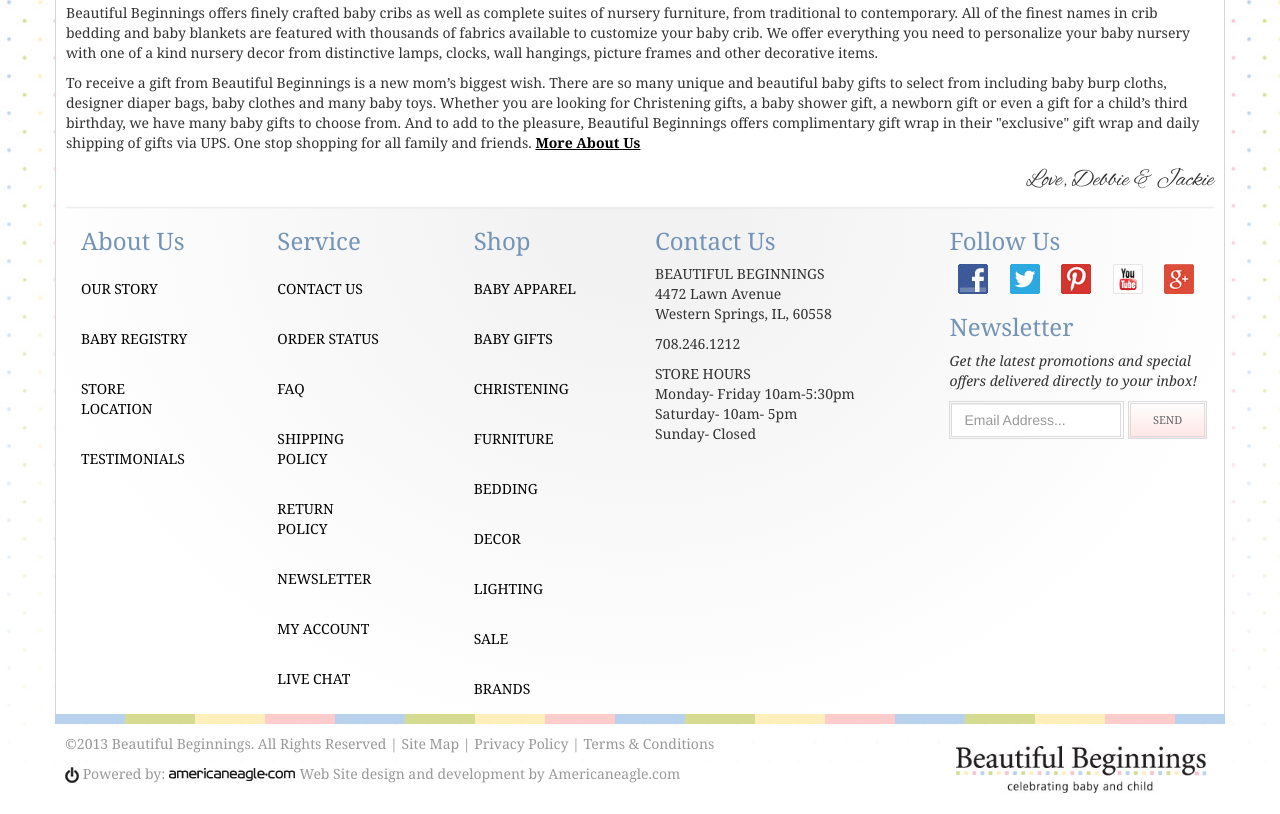
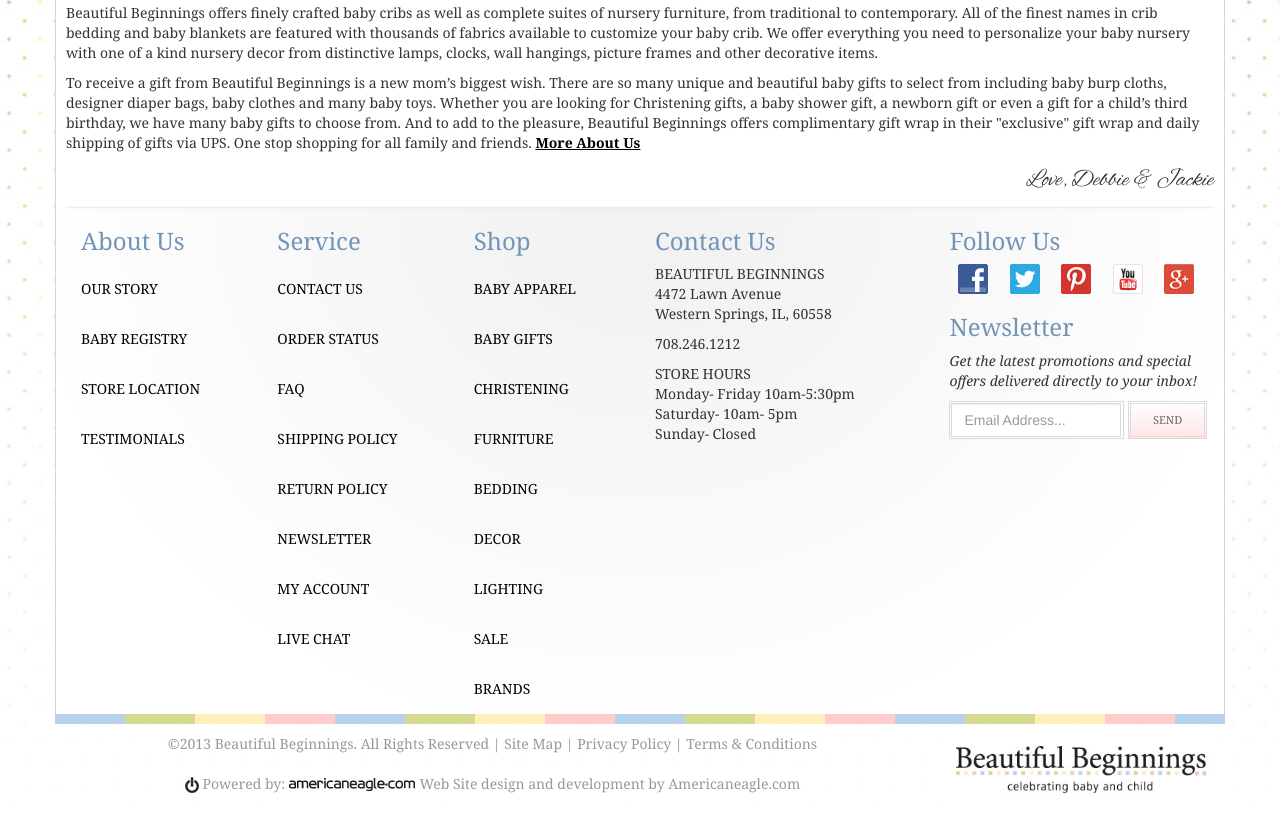
Before and after one commit to luczaki114/American-Eagle-Test, a plain HTML site: page index.html in a window 1280 px wide. Shown: the part 1030-1844 px from the top of the page. Drawn offline with nearby package versions, Linux system fonts and the light colour scheme.

```diff
--- a/Styles/styles.css
+++ b/Styles/styles.css
@@ -103,6 +103,7 @@ a#shopping-cart-icon {
 }
 #main-nav li a {
   margin-bottom: 0;
+  text-align: left;
 }
 
 /* Search Box*/
@@ -253,6 +254,7 @@ div.footer-nav ul li {
 }
 div.footer-nav ul.nav li a {
   color: black;
+  white-space: nowrap;
 }
 div.footer-nav nav.navbar {
   margin-bottom: 0;
@@ -313,7 +315,11 @@ footer hr {
   box-shadow: 0px 0px 1px 0px rgba(0,0,0,0.2);
 }
 .footer-copyright {
-  text-align: justify;
+  text-align: center;
+}
+.footer-copyright:last-child {
+  margin-top: 20px;
+  margin-bottom: 20px;
 }
 
 /* End Footer CSS */
```
Also changed, not shown: index.html (+2 -1 lines).
